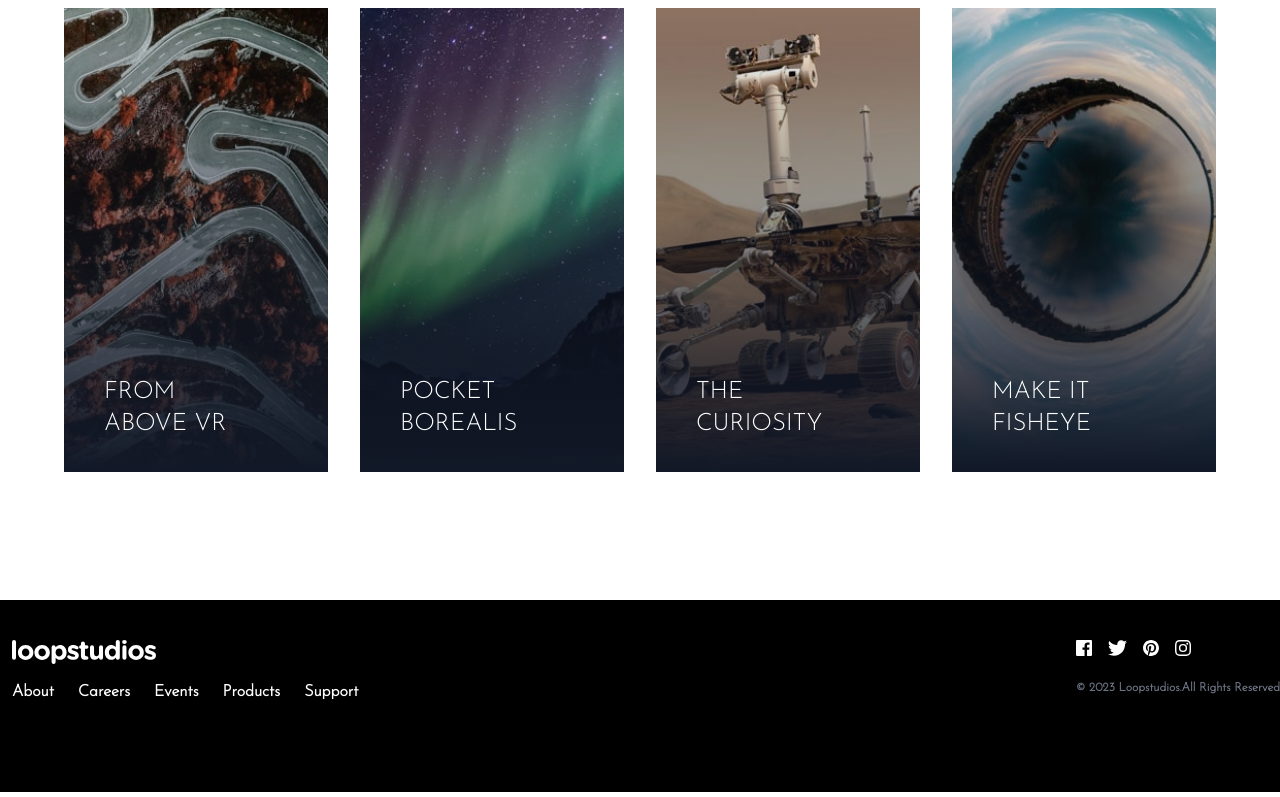
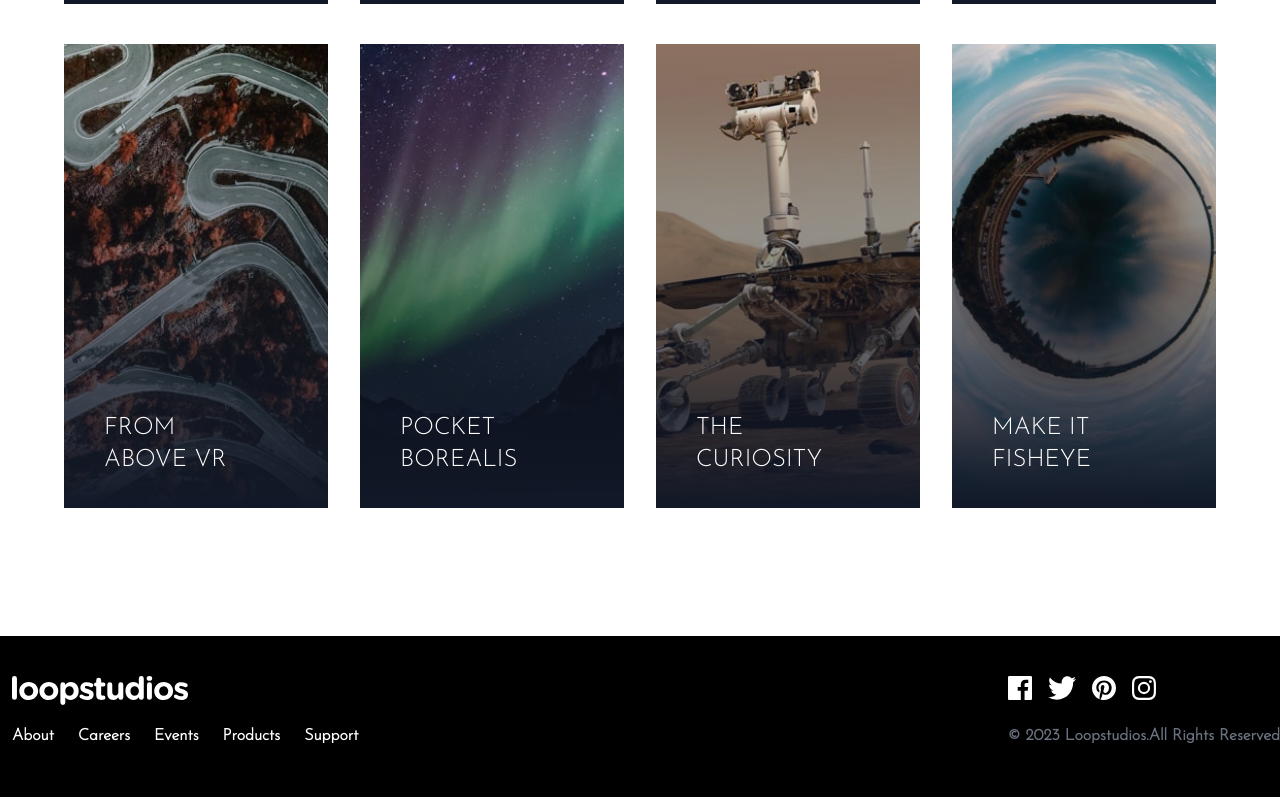
Before and after one commit to awnish04/loopstudio, a website: page index.html in a window 1280 px wide. Shown: the part 2000-2797 px from the top of the page. Drawn offline with nearby package versions, Linux system fonts and the light colour scheme.

Commit message:
final commit

```diff
--- a/index.html
+++ b/index.html
@@ -50,7 +50,7 @@
         </div>
         <!-- Hamburger Button -->
         <div class="md:hidden">
-          <button id="menu-btn" type="button" class=" z-40 hamburger md:hidden focus:outline-none">
+          <button id="menu-btn" type="button" class="z-40 hamburger md:hidden focus:outline-none">
             <span class="hamburger-top"></span>
             <span class="hamburger-middle"></span>
             <span class="hamburger-bottom"></span>
@@ -70,7 +70,7 @@
       </div>
 
       <div
-        class="max-w-lg mt-32 mb-32 p-4 text-4xl text-white uppercase border-2 md:p-10 md:m-32 md:mx-0 md:text-5xl">
+        class="max-w-lg mt-32 mb-32 p-4  font-sans text-5xl text-white uppercase border-2 md:p-10 md:m-32 md:mx-0 md:text-6xl">
         Impresive Experience That Deliver
       </div>
     </div>
@@ -86,7 +86,7 @@
       <!-- Text Conatiner -->
       <div class="top-48 pr-0 bg-white md:absolute md:right-0 md:py-20 md:pl-20">
         <h2
-          class="max-w-lg mt-10 mb-6 text-3xl text-center text-gray-900 uppercase md:text-5xl md:mt-0 md:text-left">
+          class="max-w-lg mt-10 mb-6 font-sans text-4xl text-center text-gray-900 uppercase md:text-5xl md:mt-0 md:text-left">
           The Leader in interactive vr
         </h2>
 
@@ -108,7 +108,7 @@
     <div class="container max-w-6xl mx-auto my-32 px-6 text-gray-900 md:px-0">
       <!-- Creation Header -->
       <div class="flex justify-center mb-20 md:justify-between">
-        <h2 class="text-3xl text-center uppercase md:text-left md:text-5xl ">
+        <h2 class="text-4xl text-center uppercase md:text-left md:text-5xl ">
           our creations
         </h2>
 
@@ -245,14 +245,14 @@
 
   <footer class="bg-black">
     <!-- Contaner -->
-    <div class="container max-w-7xl py-10 mx-auto">
+    <div class="container mx-w-6xl py-10 mx-auto">
       <!-- Footer Flex Container -->
       <div class="flex flex-col items-center mb-8 space-y-6 md:flex-row md:space-y-0 md:justify-between md:items-start">
         <!-- Menu & Logo container -->
         <div class="flex flex-col item-center space-y-8 md:items-start md:space-y-4">
           <!-- Logo -->
-          <div class="h-6">
-            <img src="images/logo.svg" alt="" class="w-36 md:ml-3">
+          <div class="h-8">
+            <img src="images/logo.svg" alt="" class="w-44 md:ml-3">
           </div>
           <!-- Menu container -->
           <div
@@ -287,38 +287,38 @@
         <!-- Social & Copyright Container -->
         <div class="flex flex-col items-start justify-between space-y-4 text-gray-500">
           <!-- Icons Container -->
-          <div class="flex items-center justify-center mx-auto space-x-4 md:mx-0 md:justify-center">
+          <div class="flex items-center justify-center mx-auto space-x-4 md:mx-0 md:justify-end">
             <!-- Icon 1 -->
-            <div class="h-6 group">
+            <div class="h-8 group">
               <a href="#">
-                <img src="/images/icon-facebook.svg" alt="" class="h-4">
+                <img src="/images/icon-facebook.svg" alt="" class="h-6">
               </a>
             </div>
 
             <!-- Icon 2 -->
-            <div class="h-6 group">
+            <div class="h-8 group">
               <a href="#">
-                <img src="/images/icon-twitter.svg" alt="" class="h-4">
+                <img src="/images/icon-twitter.svg" alt="" class="h-6">
               </a>
             </div>
 
             <!-- Icon 2 -->
-            <div class="h-6 group">
+            <div class="h-8 group">
               <a href="#">
-                <img src="/images/icon-pinterest.svg" alt="" class="h-4">
+                <img src="/images/icon-pinterest.svg" alt="" class="h-6">
               </a>
             </div>
 
             <!-- Icon 4 -->
-            <div class="h-6 group">
+            <div class="h-8 group">
               <a href="#">
-                <img src="/images/icon-instagram.svg" alt="" class="h-4">
+                <img src="/images/icon-instagram.svg" alt="" class="h-6">
               </a>
             </div>
           </div>
 
           <!-- Copyright container -->
-          <div class="text-xs font-bold">
+          <div class="font-bold">
             &copy; 2023 Loopstudios.All Rights Reserved
           </div>
         </div>
```
